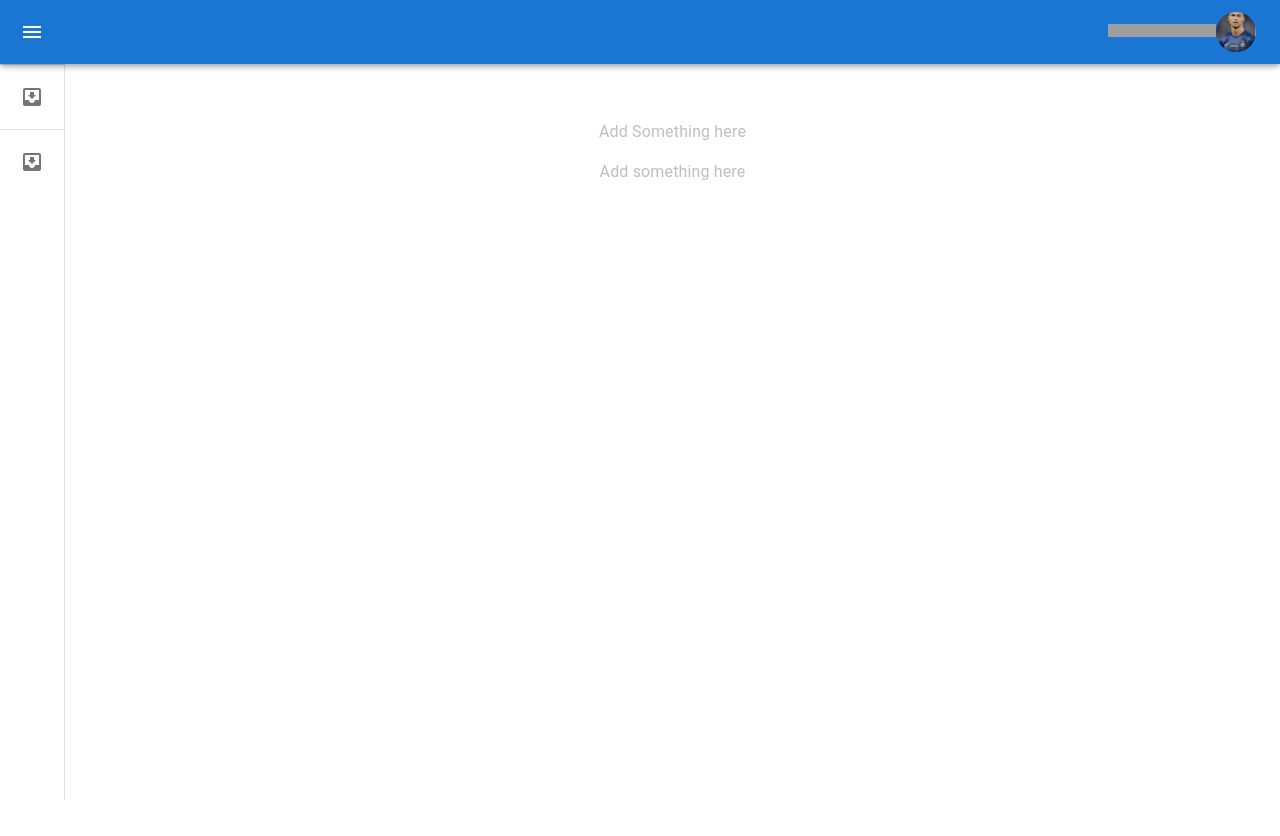
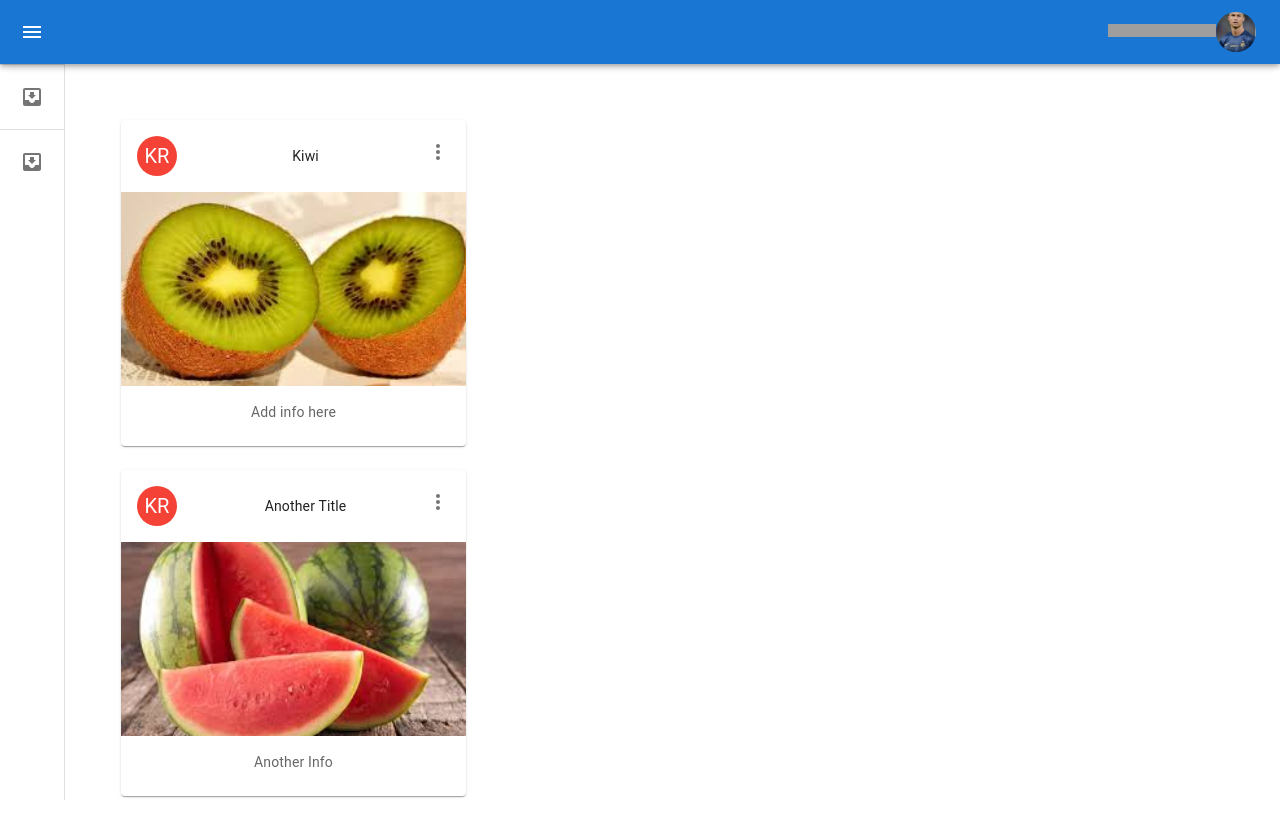
Before and after one commit to derfilipe/simple-frontend-react, a React (Vite) app: page / in a window 1280 px wide. Shown: the top 836 px of the page. Before the commit the page ends 800 px from the top, so only its background shows below. Built offline with nearby package versions, Linux system fonts and the light colour scheme; grey boxes are pictures that could not be loaded.

Commit message:
Removed the expand/collapse of card

```diff
--- /dev/null
+++ b/src/components/CardList.tsx
@@ -0,0 +1,97 @@
+import * as React from 'react';
+import {styled} from '@mui/material/styles';
+import Card from '@mui/material/Card';
+import CardHeader from '@mui/material/CardHeader';
+import CardMedia from '@mui/material/CardMedia';
+import CardContent from '@mui/material/CardContent';
+import CardActions from '@mui/material/CardActions';
+import Collapse from '@mui/material/Collapse';
+import Avatar from '@mui/material/Avatar';
+import IconButton, {IconButtonProps} from '@mui/material/IconButton';
+import Typography from '@mui/material/Typography';
+import {red} from '@mui/material/colors';
+import ExpandMoreIcon from '@mui/icons-material/ExpandMore';
+import MoreVertIcon from '@mui/icons-material/MoreVert';
+import {Grid} from "@mui/material";
+
+interface ExpandMoreProps extends IconButtonProps {
+  expand: boolean;
+}
+
+const ExpandMore = styled((props: ExpandMoreProps) => {
+  const {expand, ...other} = props;
+  return <IconButton {...other} />;
+})(({theme, expand}) => ({
+  transform: !expand ? 'rotate(0deg)' : 'rotate(180deg)',
+  marginLeft: 'auto',
+  transition: theme.transitions.create('transform', {
+    duration: theme.transitions.duration.shortest,
+  }),
+}));
+
+const card1 = {
+  title: "Kiwi",
+  imageUrl: "/static/images/kiwi.jpeg",
+  info: "Add info here",
+};
+
+const card2 = {
+  title: "Another Title",
+  imageUrl: "/static/images/watermelon.jpeg",
+  info: "Another Info",
+};
+const cards = [card1, card2];
+
+
+export default function RecipeReviewCard() {
+
+  return (
+      <Grid container spacing={3}>
+        {cards.map((card, index) => (
+            <Grid item xs={8}>
+              <Card key={index} sx={{maxWidth: 345}}>
+                <CardHeader
+                    avatar={
+                      <Avatar sx={{bgcolor: red[500]}} aria-label="recipe">
+                        KR
+                      </Avatar>
+                    }
+                    action={
+                      <IconButton aria-label="settings">
+                        <MoreVertIcon/>
+                      </IconButton>
+                    }
+                    title={card.title}
+                />
+                <CardMedia
+                    component="img"
+                    height="194"
+                    image={card.imageUrl}
+                    alt="Paella dish"
+                />
+                <CardContent>
+                  <Typography variant="body2" color="text.secondary">
+                    {card.info}
+                  </Typography>
+                </CardContent>
+                {/*<CardActions disableSpacing>*/}
+                {/*  <ExpandMore*/}
+                {/*      expand={expanded}*/}
+                {/*      onClick={handleExpandClick}*/}
+                {/*      aria-expanded={expanded}*/}
+                {/*      aria-label="show more"*/}
+                {/*  >*/}
+                {/*    <ExpandMoreIcon/>*/}
+                {/*  </ExpandMore>*/}
+                {/*</CardActions>*/}
+                {/*<Collapse in={expanded} timeout="auto" unmountOnExit>*/}
+                {/*  <CardContent>*/}
+                {/*    <Typography paragraph>Method:</Typography>*/}
+                {/*  </CardContent>*/}
+                {/*</Collapse>*/}
+              </Card>
+            </Grid>
+        ))}
+      </Grid>
+  );
+}
--- a/src/components/Home.tsx
+++ b/src/components/Home.tsx
@@ -3,7 +3,6 @@ import Box from '@mui/material/Box';
 import CssBaseline from '@mui/material/CssBaseline';
 import Menu from "./Menu.tsx";
 import MainCanvas from "./MainCanvas.tsx";
-
 
 const DrawerHeader = styled('div')(({theme}) => ({
   display: 'flex',
--- a/src/components/MainCanvas.tsx
+++ b/src/components/MainCanvas.tsx
@@ -1,13 +1,11 @@
 import Typography from '@mui/material/Typography';
+import CardList from "./CardList.tsx";
 
 function MainCanvas() {
   return (
       <>
         <Typography paragraph>
-          Add Something here
-        </Typography>
-        <Typography paragraph>
-          Add something here
+          <CardList/>
         </Typography>
       </>
   );
```
Also changed, not shown: public/static/images/kiwi.jpeg (added), public/static/images/watermelon.jpeg (added).
